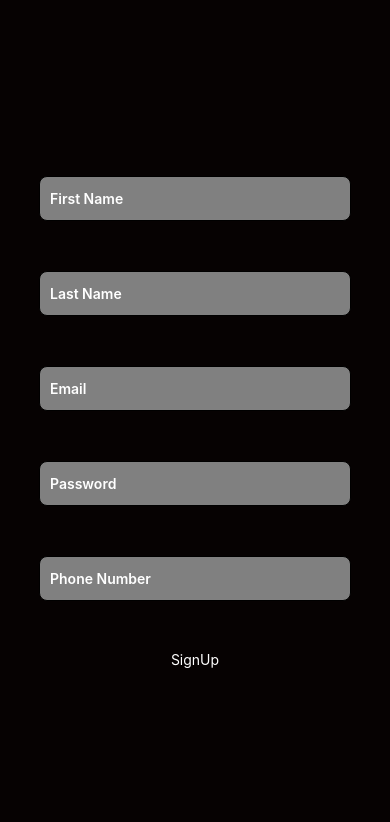
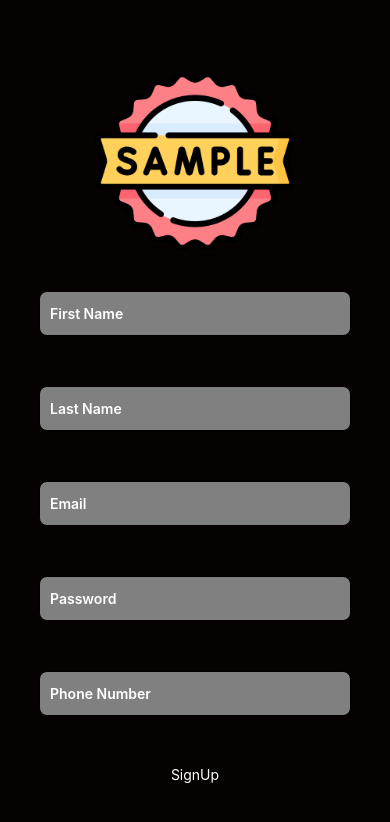
Before and after one commit to tejatayi/DeliveryApp, a React Native app: screen /SignUp in a window 390 px wide. Shown: the top 822 px of the page. Built offline with nearby package versions, Linux system fonts and the light colour scheme.

Commit message:
added logo in signpPage

```diff
--- a/pages/SignUpPage.js
+++ b/pages/SignUpPage.js
@@ -6,6 +6,7 @@ import {
   StyleSheet,
   TextInput,
   TouchableOpacity,
+  Image,
 } from "react-native";
 import "@react-native-firebase/app";
 import auth from "@react-native-firebase/auth";
@@ -21,6 +22,11 @@ export default function Signup({ navigation }) {
 
   return (
     <View style={styles.container}>
+      <Image
+        source={require("../assets/logo_sample.png")}
+        style={styles.logo}
+      />
+
       <TextInput
         style={styles.login_page_user}
         placeholder="First Name"
@@ -84,4 +90,12 @@ const styles = StyleSheet.create({
   Signup_button: {
     color: "#FFFFFF",
   },
+  logo: {
+    // backgroundColor: "#FFFFFFs",
+    width: 200, // Width of the logo image
+    height: 200,
+    marginBottom: 30,
+    backgroundColor: "#060202",
+    borderRadius: 20,
+  },
 });
```
Also changed, not shown: DataBase_queries.txt (added).
